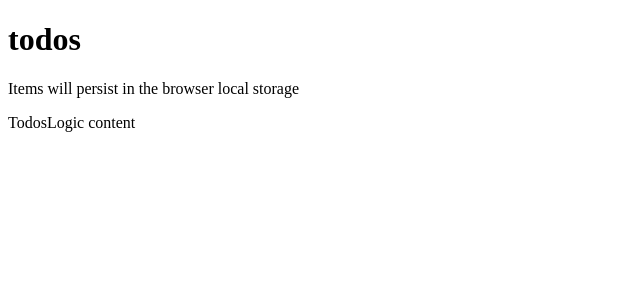
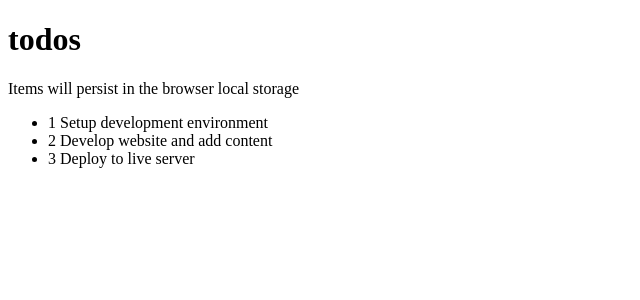
Before and after one commit to akbarsazish/react-todo-app, a React (Vite) app: page / in a window 1280 px wide. Shown: the top 300 px of the page, without its empty margins (0-640 px from the left). Built offline with nearby package versions, Linux system fonts and the light colour scheme.

Commit message:
add static data and map it

```diff
--- a/src/components/TodosLogic.jsx
+++ b/src/components/TodosLogic.jsx
@@ -1,6 +1,28 @@
 const TodosLogic = () => {
+    const todos = [
+        {
+            id: 1,
+            title: 'Setup development environment',
+            completed: true,
+            },
+            {
+            id: 2,
+            title: 'Develop website and add content',
+            completed: false,
+            },
+            {
+            id: 3,
+            title: 'Deploy to live server',
+            completed: false,
+         },
+       ]
     return (
-      <div>TodosLogic content</div>
+      <ul>
+        {todos.map((todo, id) =>
+            <li>{id+1 + "  " + todo.title}</li>
+        )}
+      </ul>
+
     )
   }
   export default TodosLogic;
```
